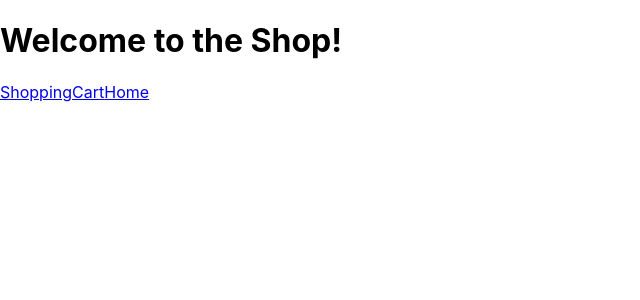
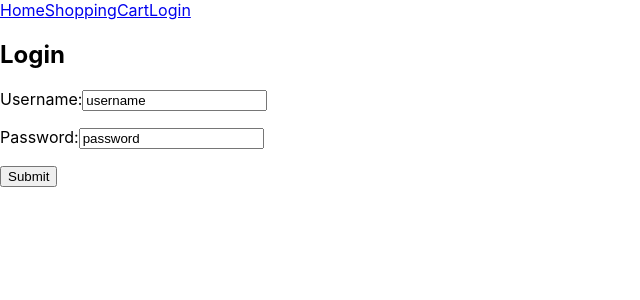
Before and after one commit to cschilling00/demoshop-frontend, a React (Create React App) app: page /login in a window 1280 px wide. Shown: the top 300 px of the page, without its empty margins (0-640 px from the left). Built offline with nearby package versions, Linux system fonts and the light colour scheme; no server answers.

Commit message:
Login into usermanagement works

```diff
--- a/package.json
+++ b/package.json
@@ -12,10 +12,12 @@
     "@testing-library/user-event": "^12.6.0",
     "font-awesome": "^4.7.0",
     "graphql": "^15.5.0",
+    "http-proxy-middleware": "^1.0.6",
     "react": "^17.0.1",
     "react-dom": "^17.0.1",
     "react-router-dom": "^5.2.0",
     "react-scripts": "4.0.1",
+    "typescript": "^4.1.5",
     "web-vitals": "^0.2.4"
   },
   "scripts": {
@@ -44,6 +46,5 @@
   },
   "devDependencies": {
     "axios": "^0.21.1"
-  },
-  "proxy": "http://localhost:8080"
+  }
 }
--- a/src/App.js
+++ b/src/App.js
@@ -2,30 +2,29 @@ import React from "react";
 import {BrowserRouter as Router, Switch, Route} from "react-router-dom";
 import Home from "./Components/Home";
 import ProductInfo from "./Components/ProductInfo";
-import {ApolloClient, gql, InMemoryCache} from '@apollo/client';
+import {ApolloClient, InMemoryCache} from '@apollo/client';
 import { ApolloProvider } from '@apollo/client';
-import {graphqlApi, getProductsQuery} from "./constants";
+import {getProductsQuery} from "./constants";
 import ShoppingCart from "./Components/ShoppingCart";
 import Navbar from "./Components/Navbar";
+import Login from "./Components/Login";
 
 const client = new ApolloClient({
-    uri: graphqlApi,
+    uri: '/productservice',
     cache: new InMemoryCache()
 });
+const usermanagement = new ApolloClient({
+    uri: '/usermanagement',
+    cache: new InMemoryCache()
+})
+function App() {
+  return (
 
-function App() {
-
-    client
-        .query({
-            query: getProductsQuery
-        }).then(result => console.log(result));
-
-  return (
-      <ApolloProvider client={client}>
       <div className="App">
-      <h1>Welcome to the Shop!</h1>
           <Router>
               <Navbar></Navbar>
+
+              <ApolloProvider client={client}>
               <Switch>
                       <Route exact path="/">
                           <Home />
@@ -33,12 +32,20 @@ function App() {
                       <Route path="/shoppingCart">
                           <ShoppingCart />
                       </Route>
+
                       <Route path="/product/:id" children={<ProductInfo />}>
                       </Route>
               </Switch>
+              </ApolloProvider>
+              <Switch>
+                  <ApolloProvider client={usermanagement}>
+                      <Route path="/login">
+                          <Login></Login>
+                      </Route>
+                  </ApolloProvider>
+              </Switch>
           </Router>
       </div>
-      </ApolloProvider>
   );
 }
 
--- a/src/Components/CreateOrder.js
+++ b/src/Components/CreateOrder.js
@@ -6,7 +6,6 @@ function CreateOrder(props) {
     let products = props.products
     let productIds = [];
     let price = 0;
-    let mutationResult = "";
     for (let product of products){
         productIds.push(product.id)
         price += product.price
--- a/src/Components/Home.js
+++ b/src/Components/Home.js
@@ -12,7 +12,7 @@ function Home() {
     return (
         <div>
             <ul>
-                {data.getProduct.map(item => (
+                {data.getProducts.map(item => (
                     <li key={item.id}>
                         <Product item={item}>{item.name}</Product>
                     </li>
--- /dev/null
+++ b/src/Components/Login.js
@@ -0,0 +1,67 @@
+import React, {useState} from 'react';
+import {ApolloClient, InMemoryCache, useMutation, useQuery,useLazyQuery} from "@apollo/client";
+import {getProductByIdQuery, getProductsQuery, loginQuery} from "../constants";
+
+function Login() {
+
+    const [username, setUsername] = useState('username');
+    const [password, setPassword] = useState('password');
+    const [
+        loginFunction,
+        {error, loading, data }
+    ] = useLazyQuery(loginQuery, {
+        variables: {credentials:{username: username, password: password}},
+    });
+
+    if (loading) return <p>Loading...</p>;
+    if (error) return <p>Error ${error.message}</p>;
+    function handleClick() {
+        loginFunction()
+
+        // console.log(data.login.token)
+        // login({
+        //     // update: (proxy, mutationResult) => {
+        //     //     console.log('mutationResult: ', mutationResult);
+        //     //     console.log('token: ', mutationResult.data.token);
+        //     // },
+        //     variables: {credentials: {username: username, password: password}}
+        // });
+    }
+    //
+    // function handleClick(event) {
+    //     alert('A name was submitted: ' + username);
+    //     event.preventDefault();
+    // }
+    if (data && data.login) {
+        console.log(data.login);
+    }
+    function changeUsername(event) {
+        setUsername({value: event.target.value});
+    }
+    function changePassword(event) {
+        setPassword({value: event.target.value});
+    }
+
+
+        return (
+            <div>
+                <h2>Login</h2>
+                <form onSubmit={handleClick}>
+                    <label>
+                        Username:
+                        <input type="text" value={username} onChange={changeUsername}/>
+                    </label>
+                    <p><label>
+                        Password:
+                        <input type="text" value={password} onChange={changePassword}/>
+                    </label></p>
+                    <input type="submit" value="Submit"/>
+                </form>
+                {data && data.login && data.login.token }
+            </div>
+
+        );
+
+}
+
+export default Login;
--- a/src/Components/Navbar.js
+++ b/src/Components/Navbar.js
@@ -5,8 +5,9 @@ function Navbar() {
 
     return (
         <div>
+            <Link to={"/"}>Home</Link>
             <Link to={"/shoppingCart"}>ShoppingCart</Link>
-            <Link to={"/"}>Home</Link>
+            <Link to={"/login"}>Login</Link>
         </div>
     );
 }
--- a/src/Components/ShoppingCart.js
+++ b/src/Components/ShoppingCart.js
@@ -10,7 +10,7 @@ function ShoppingCart() {
     if (loading) return <p>Loading...</p>;
     if (error) return <p>Error ${error.message}</p>;
 
-    let products = data.getProduct;
+    let products = data.getProducts;
     let shoppingList = [];
 
     for (let i = 0; i < sessionStorage.length; i++){
@@ -19,7 +19,7 @@ function ShoppingCart() {
         console.log(key, value);
 
         for (let product of products){
-            if (product.id == value){
+            if (product.id === value){
                 shoppingList.push(product)
             }
         }
--- a/src/constants.js
+++ b/src/constants.js
@@ -1,10 +1,11 @@
 import {gql} from "@apollo/client";
 
-export const graphqlApi = "http://localhost:3000/graphql";
+// export const productserviceApi = "http://localhost:3000/graphql";
+// export const usermanagementApi = "http://localhost:8081/graphql";
 
 export const getProductsQuery = gql`
         query {
-            getProduct {
+            getProducts {
                 name
                 description
                 id
@@ -35,3 +36,11 @@ export const createOrderMutation = gql`
   }
 
 `;
+
+export const loginQuery = gql`
+  query Login($credentials: LoginInput) {
+    login(credentials: $credentials) {
+    token
+    }
+  }
+`;
```
Also changed, not shown: src/setupProxy.js (added, +22 -0 lines), 2 other files (tests, documents, lock files or other folders). Lines whose indentation alone changed are shown as unchanged.
